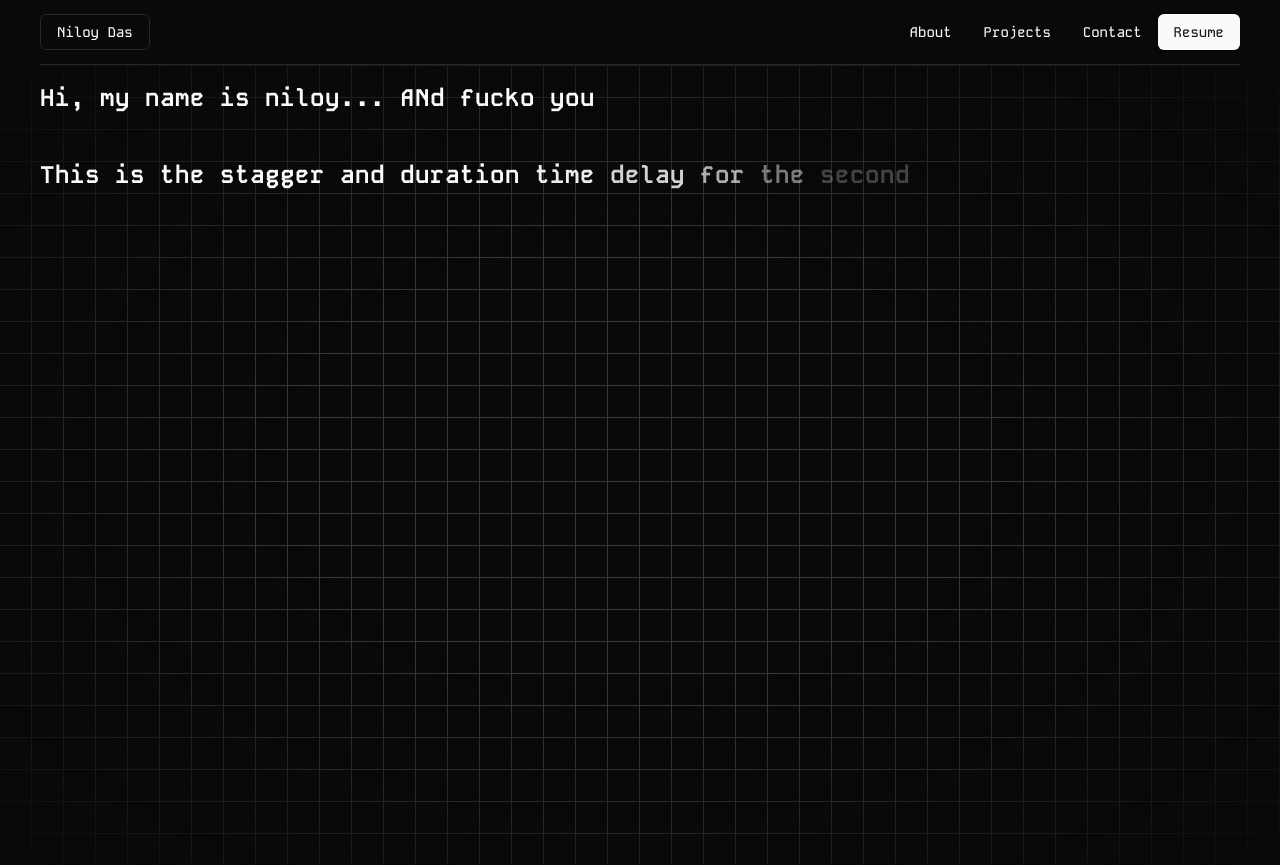
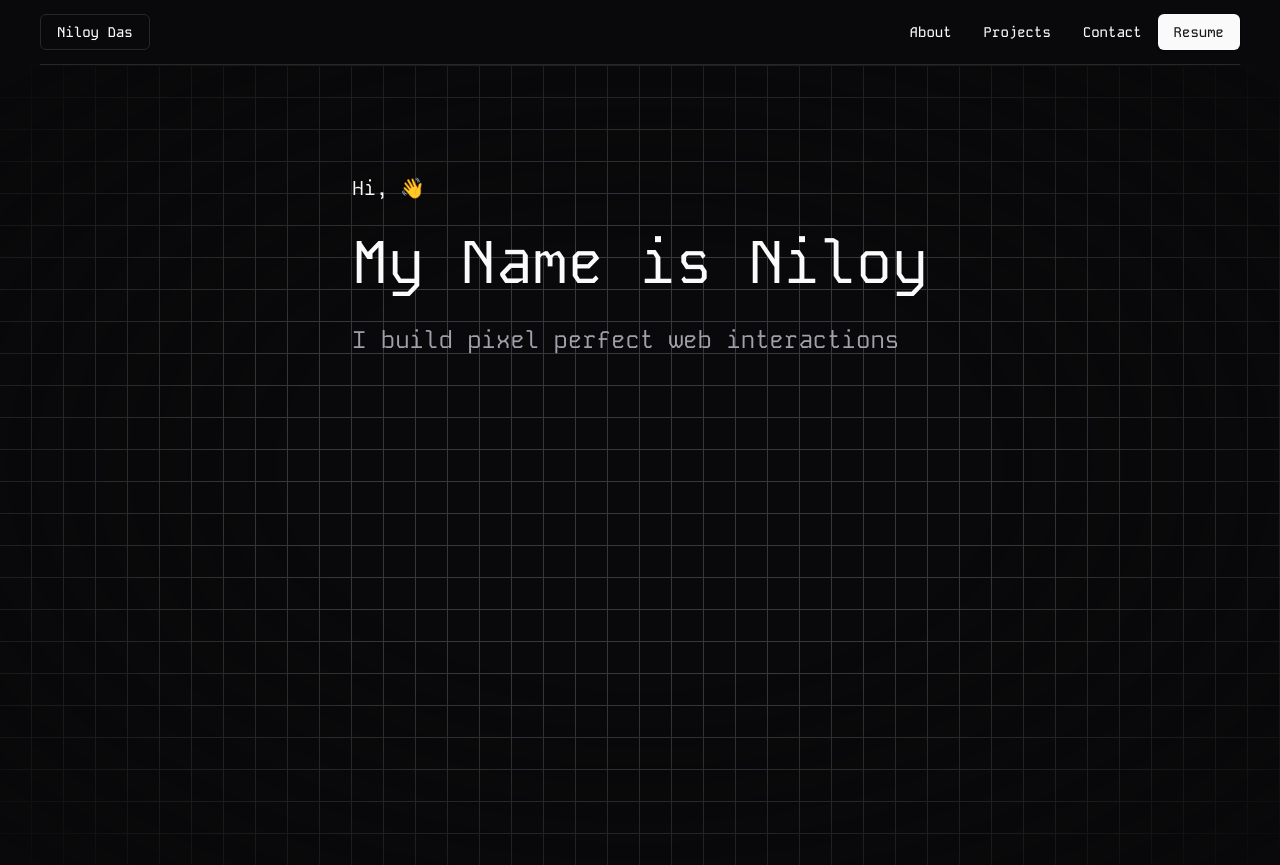
Before and after one commit to frustrated018/developer-portfolio-v2.1, a Next.js app: page / in a window 1280 px wide. Built offline with nearby package versions, Linux system fonts and the light colour scheme.

Commit message:
Trying out the header without the text generate effect

```diff
--- a/src/app/page.tsx
+++ b/src/app/page.tsx
@@ -7,14 +7,13 @@ export default function Home() {
       {/* Radial gradient for the container to give a faded look */}
       <div className="pointer-events-none absolute inset-0 flex items-center justify-center bg-background [mask-image:radial-gradient(ellipse_at_center,transparent_40%,black)]"></div>
       {/* Hero text generate effect */}
-      <MaxWidthWrapper>
-        <div className="absolute flex flex-col gap-7">
-          <TextGenerateEffect words="Hi, my name is niloy... ANd fucko you" />
-          <TextGenerateEffect
-            stag={0.5}
-            duration={3}
-            words="This is the stagger and duration time delay for the second time..."
-          />
+      <MaxWidthWrapper className="absolute">
+        <div className="grid h-[50dvh] place-items-center mt-5 lg:mt-0">
+          <div className="space-y-5">
+            <h5 className="text-xl">Hi, 👋</h5>
+            <h3 className="text-6xl leading-snug">My Name is Niloy</h3>
+            <h3 className="text-2xl text-muted-foreground">I build pixel perfect web interactions</h3>
+          </div>
         </div>
       </MaxWidthWrapper>
     </div>
```
